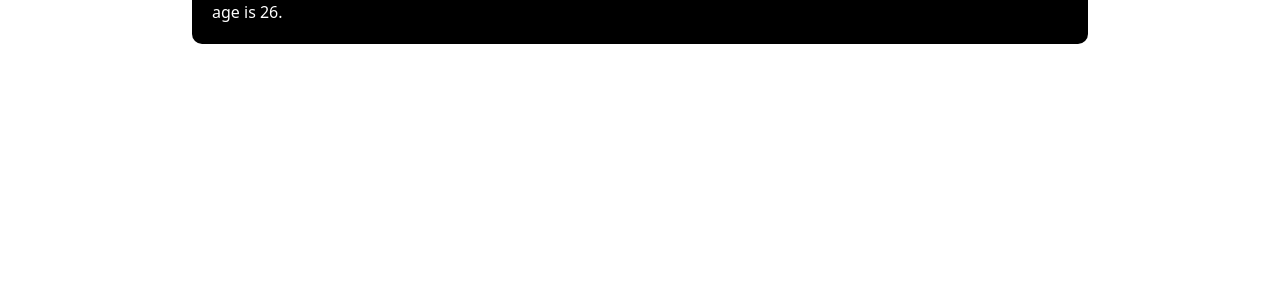
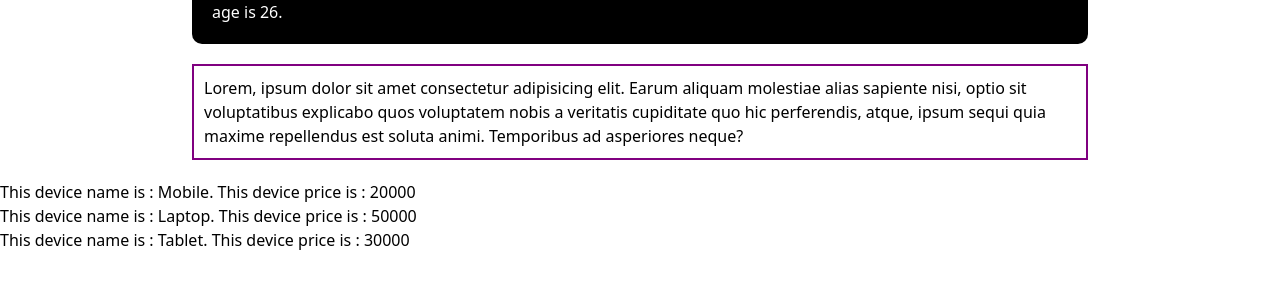
Before and after one commit to Foyez-Ahamed/softSparkSolutions, a React (Vite) app: page / in a window 1280 px wide. Shown: the part 368-656 px from the top of the page. Built offline with nearby package versions, Linux system fonts and the light colour scheme.

Commit message:
basic props drilling practice

```diff
--- a/src/App.jsx
+++ b/src/App.jsx
@@ -10,9 +10,13 @@ function App() {
 
    <h1 className='text-3xl font-bold underline text-center'>Hello world</h1>
 
-   <img className='w-[600px] mt-5 mx-auto rounded-md' src={image} alt={description} />
+   <img className='w-[100px] h-[100px] mt-5 mx-auto rounded-md' src={image} alt={description} />
 
    <ChildComponet/>
+
+   <Device name="Mobile" price="20000" />
+   <Device name="Laptop" price="50000"/>
+   <Device name="Tablet" price="30000"/>
 
    </>
   )
@@ -28,6 +32,15 @@ function ChildComponet(){
     age : 26
   }
 
+  // style by object //
+  const descriptionStyle = {
+    border: '2px solid purple',
+    padding: '10px',
+    maxWidth: '70%',
+    margin: '20px auto'
+  }
+
+
   return(
     <div className='mt-5 text-center'>
 
@@ -35,8 +48,31 @@ function ChildComponet(){
       <h1>Assalamualaikum, This is {mySelf.name}. My Father name is {mySelf.fatherName}. My mother name is {mySelf.motherName}. My age is {mySelf.age}.</h1>
       </div>
 
+      <div className='mt-5' style={descriptionStyle}>
+        <p>Lorem, ipsum dolor sit amet consectetur adipisicing elit. Earum aliquam molestiae alias sapiente nisi, optio sit voluptatibus explicabo quos voluptatem nobis a veritatis cupiditate quo hic perferendis, atque, ipsum sequi quia maxime repellendus est soluta animi. Temporibus ad asperiores neque?</p>
+      </div>
+
     </div>
   )
 }
 
+// function for basic props(properties) drilling //
+
+function Device(props){
+
+  // console.log(props);
+
+  const {name, price} = props; // object destructuring //
+
+  return(
+    <>
+    <div>
+      {/* <p className='text-center'> This device name is : {props?.name}. This device price is : {props?.price}</p> */}
+
+      <p className='text-center'> This device name is : {name}. This device price is : {price}</p>
+    </div>
+    </>
+  )
+}
+
 export default App
```
